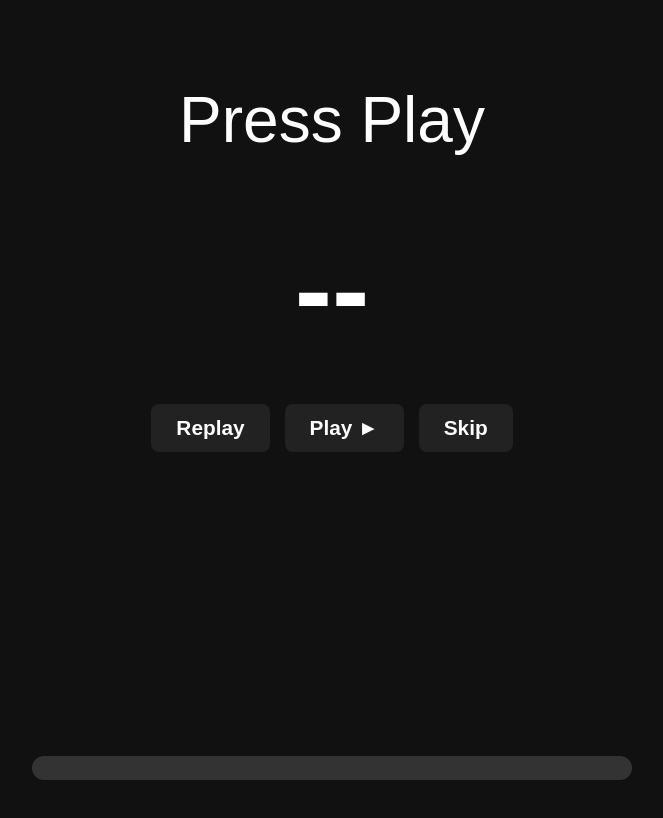
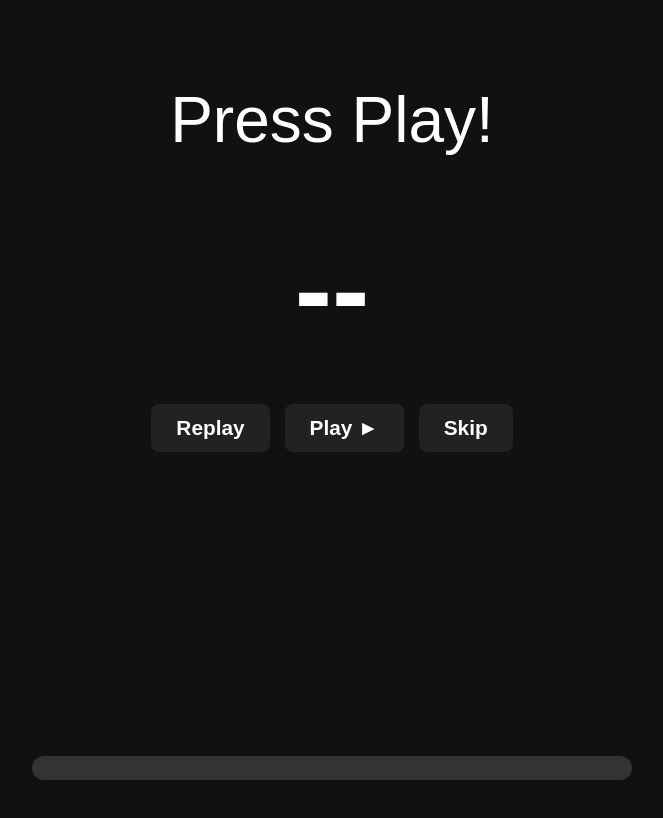
Before and after one commit to ar4357a/workout, a plain HTML site: page index.html in a window 1280 px wide. Shown: the whole page, without its empty margins (308-971 px from the left). Drawn offline with Linux system fonts and the light colour scheme.

Commit message:
Update index.html
Adding an exclamation point to tell if changes were published

```diff
--- a/index.html
+++ b/index.html
@@ -122,7 +122,7 @@ canvas {
 <canvas id="confetti"></canvas>
 
 <div id="exercise-container">
-  <div id="exercise">Press Play</div>
+  <div id="exercise">Press Play!</div>
 </div>
 
 <div id="timer">--</div>
```
